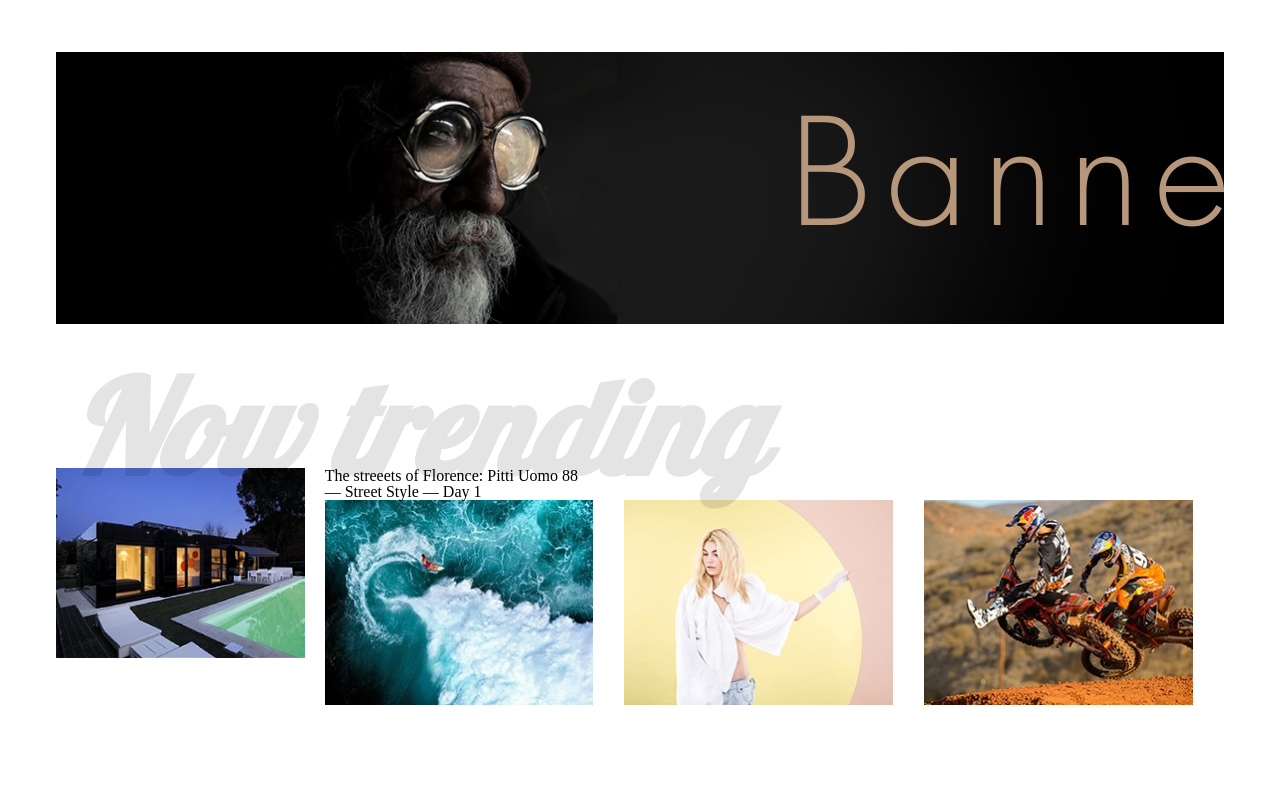
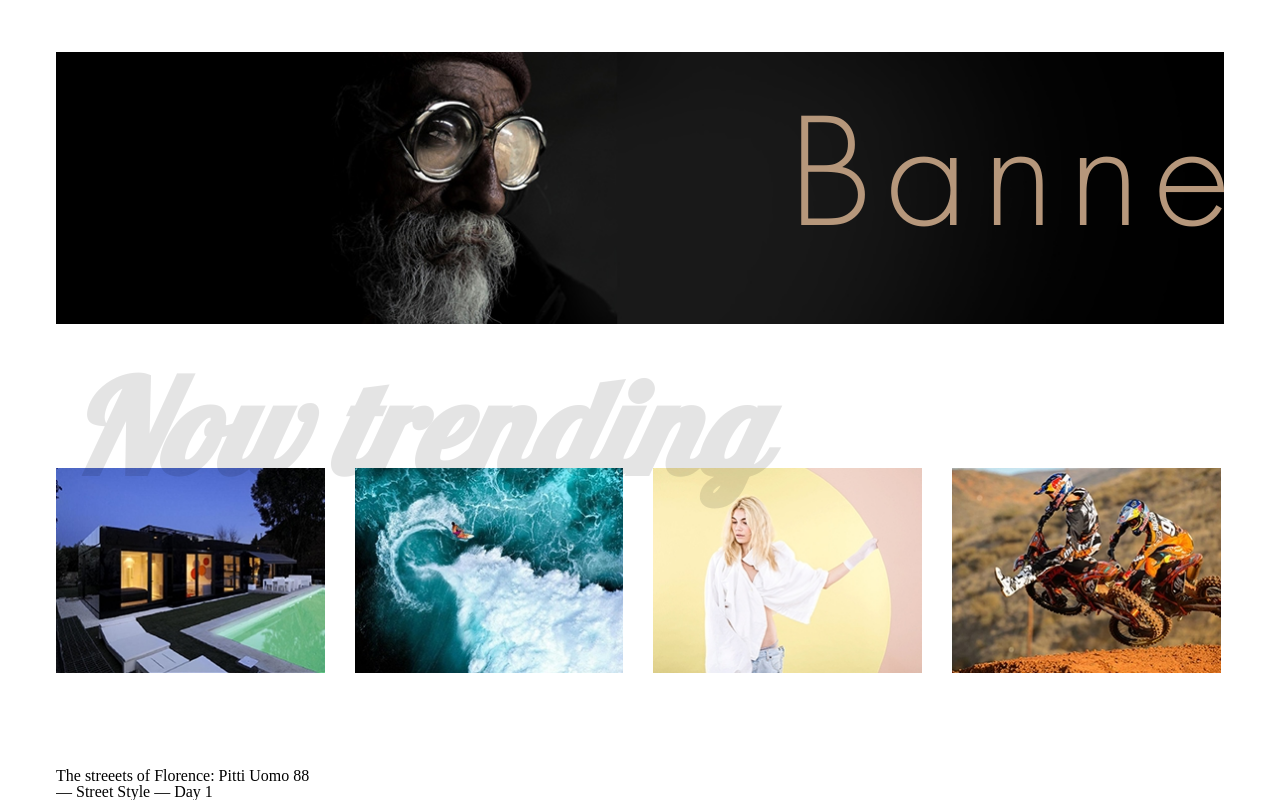
Before and after one commit to Dudinszky/Marge, a website: page index.html in a window 1280 px wide. Shown: the part 303-1103 px from the top of the page. Before the commit the page ends 1013 px from the top, so only its background shows below. Drawn offline with Linux system fonts and the light colour scheme.

Commit message:
Many Bugs

```diff
--- a/index.html
+++ b/index.html
@@ -67,22 +67,31 @@
 
         <h1 class="box__header-txt">Now trending</h1>
 
-        <div class="box__wrap-one">
-            <div class="box__wrap-img--one col-1-4">
-                <img src="public/img/layer-box-1.jpg" height="206" width="270"/>
+        <div class="box__wrapper col-1-4">
+            <div class="box__wrap-img--one">
+                <img src="public/img/layer-box-1.jpg"/>
             </div>
-            <h1 class="box__wrap-ine--txt">The streeets of Florence: Pitti Uomo 88<br> — Street Style — Day 1</h1>
+            <h1 class="box__wrap-img--txt">The streeets of Florence: Pitti Uomo 88<br> — Street Style — Day 1</h1>
          </div>
 
-        <div class="box__wrap-img--two col-1-4">
-            <img src="public/img/layer-box-2.jpg" height="206" width="270"/>
+     <div class="box__wrapper col-1-4">
+        <div class="box__wrap-img--two">
+            <img src="public/img/layer-box-2.jpg"/>
         </div>
-        <div class="box__wrap-img--three col-1-4">
-            <img src="public/img/layer-box-3.jpg" height="206" width="270"/>
+     </div>
+
+      <div class="box__wrapper col-1-4">
+        <div class="box__wrap-img--three">
+            <img src="public/img/layer-box-3.jpg"/>
         </div>
-        <div class="box__wrap-img--four col-1-4">
-            <img src="public/img/layer-box-4.jpg" height="206" width="270"/>
+      </div>
+
+      <div class="box__wrapper none-margin col-1-4">
+        <div class="box__wrap-img--four">
+            <img src="public/img/layer-box-4.jpg"/>
         </div>
+      </div>
+
     </div>
 
 </div>
--- a/public/scss/main.scss
+++ b/public/scss/main.scss
@@ -185,9 +185,11 @@
 
 .box-wrappers {
 
+  padding: 0;
   .box__wrap {
     padding-top: 144px;
     position: relative;
+
 
     .box__header-txt {
       position: absolute;
@@ -200,33 +202,20 @@
       font-weight: 700;
       font-style: italic;
     }
-    .box-wrap-one {
-      height: 312px;
+
+    .box__wrapper {
+      margin-right: 30px;
+      padding: 0;
 
       .box__wrap-img--one {
         height: 210px;
-        padding: 0;
-        margin-right: 31px;
+        padding-bottom: 300px;
       }
-    }
-
-    .box__wrap-img--two {
-      height: 210px;
-      padding: 0;
-      margin-right: 31px;
-    }
-
-    .box__wrap-img--three {
-      height: 210px;
-      padding: 0;
-      margin-right: 31px;
 
     }
 
-    .box__wrap-img--four {
-      height: 210px;
-      padding: 0;
-
+    .none-margin {
+      margin: 0;
     }
   }
 }
```
Also changed, not shown: public/css/main.css, 1 other file.
